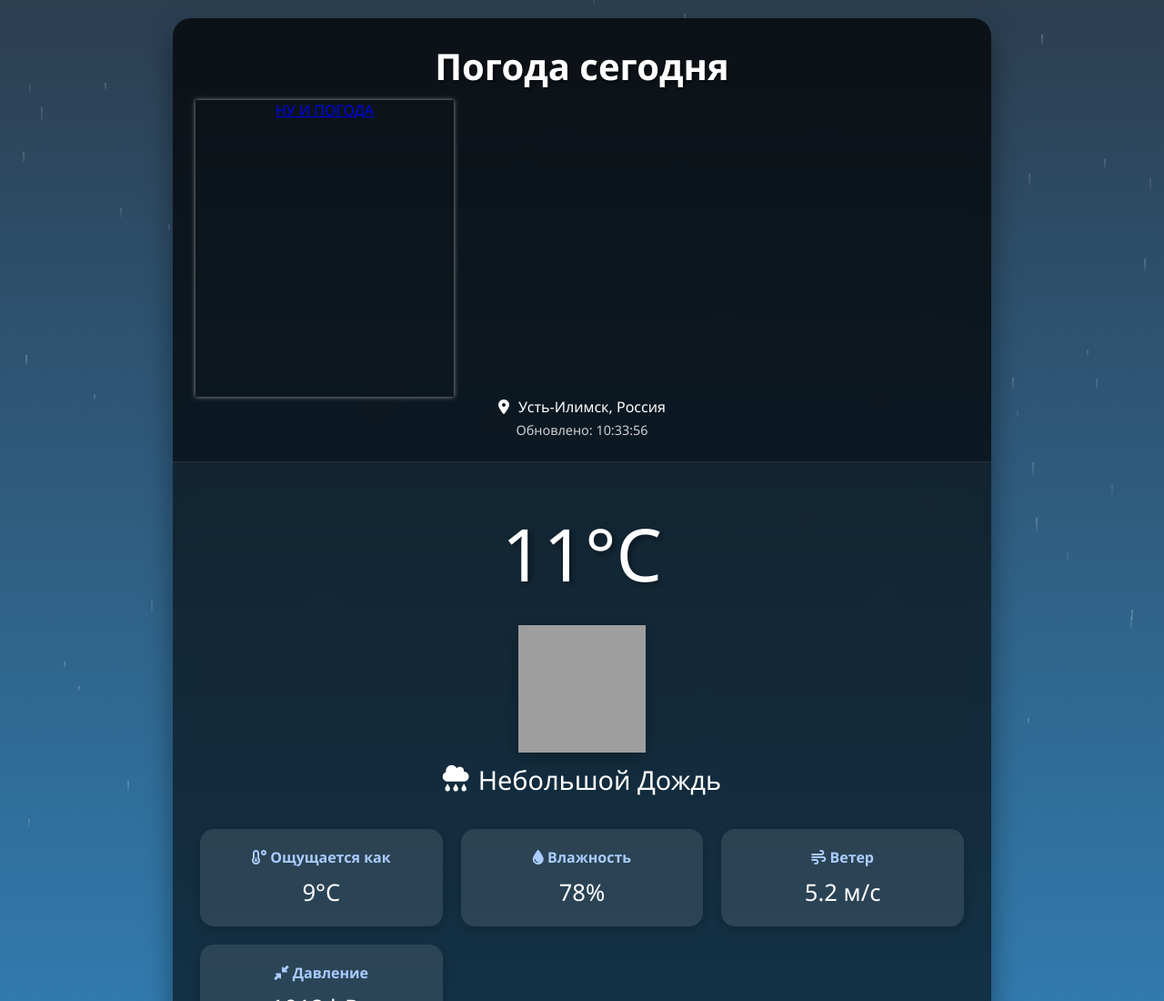
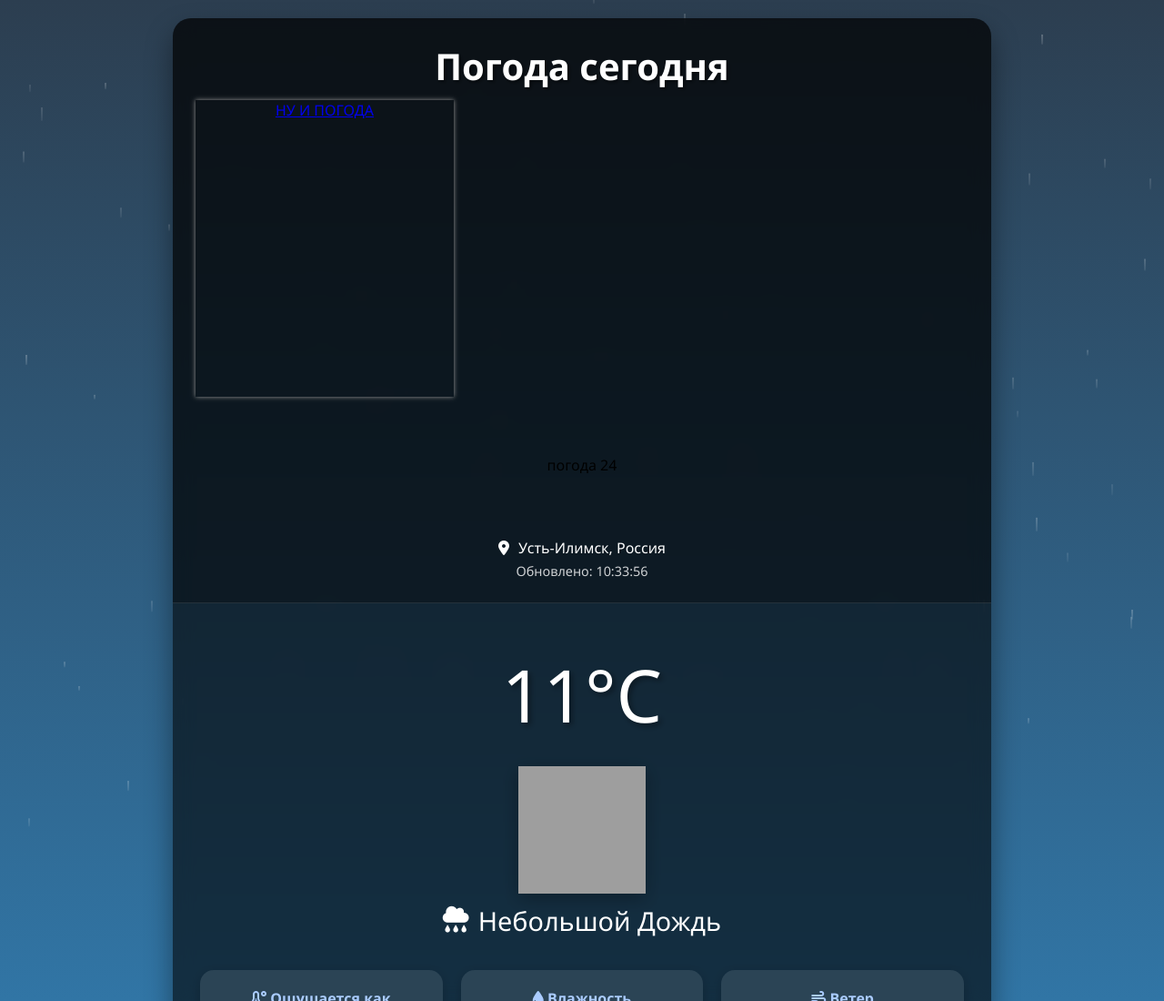
Before and after one commit to askerov123/pugoda, a plain HTML site: page index.html in a window 1280 px wide. Shown: the top 1100 px of the page at 91% size. Drawn offline with Linux system fonts and the light colour scheme; grey boxes are pictures that could not be loaded.

Commit message:
Update index.html

```diff
--- a/index.html
+++ b/index.html
@@ -266,7 +266,13 @@
 
 <a class="nuipogoda-iframe-informer" data-nuipogoda="informer2" href="https://nuipogoda.ru" style="width:284px;height:326px;display:block;box-shadow: 0 0 5px #999;">НУ И ПОГОДА</a><script>(function(a,f,g){var e=a.createElement(f);e.async=1;e.src=g; a=a.getElementsByTagName(f)[0];a.parentNode.insertBefore(e,a)})(document,'script','//nuipogoda.ru/informer/nuipogoda.js');</script>
 
-
+     <div class="wrapper">
+	<svg>
+		<text x="50%" y="50%" dy=".35em" text-anchor="middle">
+			погода 24
+		</text>
+	</svg>
+</div>
             <div class="city-info">
                 <i class="fas fa-map-marker-alt"></i>
                 <p>Усть-Илимск, Россия</p>
```
